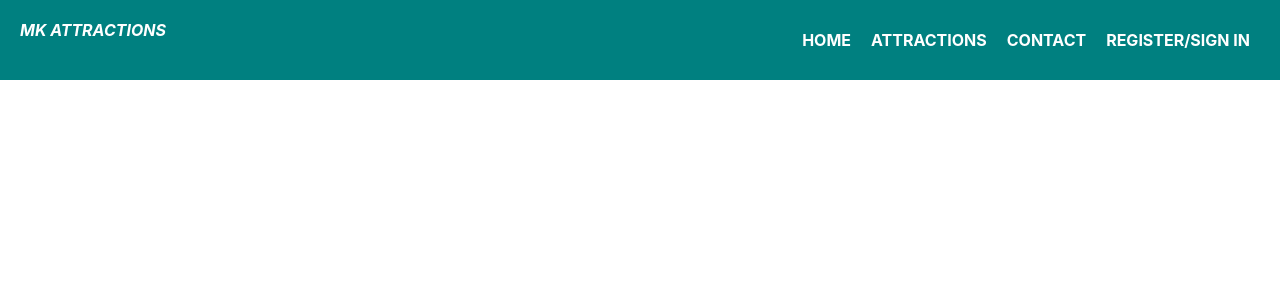
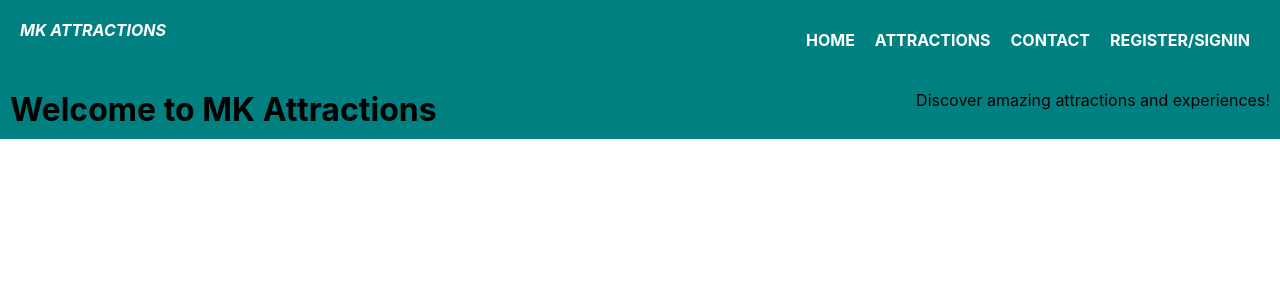
Before and after one commit to hannahro15/Django-React-With-Me-Project, a React (Create React App) app in the folder frontend/reactapp/: page / in a window 1280 px wide. Shown: the top 300 px of the page. Built offline with nearby package versions, Linux system fonts and the light colour scheme.

Commit message:
Add links to navbar items and create basic functions for components

```diff
--- a/frontend/reactapp/package.json
+++ b/frontend/reactapp/package.json
@@ -11,6 +11,7 @@
     "react-bootstrap": "^2.10.10",
     "react-dom": "^19.1.1",
     "react-router": "^7.8.2",
+    "react-router-dom": "^7.8.2",
     "react-scripts": "5.0.1",
     "web-vitals": "^2.1.4"
   },
--- a/frontend/reactapp/src/App.js
+++ b/frontend/reactapp/src/App.js
@@ -1,28 +1,46 @@
 import './App.css';
+import { Routes, Route, Link } from "react-router-dom";
 import Container from 'react-bootstrap/Container';
 import Nav from 'react-bootstrap/Nav';
 import Navbar from 'react-bootstrap/Navbar';
 import NavDropdown from 'react-bootstrap/NavDropdown';
+import Register from "./pages/register-signin/Register.jsx"
+import Signin from "./pages/register-signin/Sign-in.jsx"
+import Home from "./pages/home/Home.jsx"
+import Attractions from "./pages/attractions/Attractions.jsx"
+import Contact from "./pages/contact/Contact.jsx"
 
 function App() {
   return (
+    <div className="app">
       <Navbar expand="lg" className="bg-body-tertiary">
         <Container>
-        <Navbar.Brand className="logo" href="#home">MK Attractions</Navbar.Brand>
+          <Navbar.Brand as={Link} to="/" className="logo">MK Attractions</Navbar.Brand>
           <Navbar.Collapse id="basic-navbar-nav">
             <Nav className="me-auto">
-            <Nav.Link className="nav-link" href="#home">Home</Nav.Link>
-            <Nav.Link className="nav-link" href="#attractions">Attractions</Nav.Link>
-            <Nav.Link className="nav-link" href="#contact">Contact</Nav.Link>
-            <NavDropdown title="Register/Sign In" id="basic-nav-dropdown">
-              <NavDropdown.Item className="nav-link" href="#register">Register</NavDropdown.Item>
-              <NavDropdown.Item className="nav-link" href="#sign-in">Sign In</NavDropdown.Item>
+              <Nav.Link as={Link} to="/" className="nav-link">Home</Nav.Link>
+              <Nav.Link as={Link} to="/attractions" className="nav-link">Attractions</Nav.Link>
+              <Nav.Link as={Link} to="/contact" className="nav-link">Contact</Nav.Link>
+              <NavDropdown title="Register/Signin" id="basic-nav-dropdown">
+                <NavDropdown.Item as={Link} to="/register" className="nav-link">Register</NavDropdown.Item>
+                <NavDropdown.Item as={Link} to="/sign-in" className="nav-link">Sign In</NavDropdown.Item>
               </NavDropdown>
             </Nav>
           </Navbar.Collapse>
         </Container>
       </Navbar>
+
+      <Routes >
+        <Route path="/" element={<Home />} />
+        <Route path="/attractions" element={<Attractions />} />
+        <Route path="/contact" element={<Contact />} />
+        <Route path="/register" element={<Register />} />
+        <Route path="/sign-in" element={<Signin />} />
+      </Routes >
+    </div >
   );
 }
 
+
+
 export default App;
--- a/frontend/reactapp/src/index.js
+++ b/frontend/reactapp/src/index.js
@@ -1,5 +1,6 @@
 import React from 'react';
 import ReactDOM from 'react-dom/client';
+import { BrowserRouter } from 'react-router-dom';
 import './index.css';
 import App from './App';
 import reportWebVitals from './reportWebVitals';
@@ -7,7 +8,9 @@ import reportWebVitals from './reportWebVitals';
 const root = ReactDOM.createRoot(document.getElementById('root'));
 root.render(
   <React.StrictMode>
-    <App />
+    <BrowserRouter>
+      <App />
+    </BrowserRouter>
   </React.StrictMode>
 );
 
--- a/frontend/reactapp/src/pages/attractions/Attractions.jsx
+++ b/frontend/reactapp/src/pages/attractions/Attractions.jsx
@@ -0,0 +1,13 @@
+import React from 'react';
+import Container from 'react-bootstrap/Container';
+
+function Attractions() {
+  return (
+    <Container className="mt-4">
+      <h1>Attractions</h1>
+      <p>Explore our fantastic attractions!</p>
+    </Container>
+  );
+}
+
+export default Attractions;
--- a/frontend/reactapp/src/pages/contact/Contact.jsx
+++ b/frontend/reactapp/src/pages/contact/Contact.jsx
@@ -0,0 +1,13 @@
+import React from 'react';
+import Container from 'react-bootstrap/Container';
+
+function Contact() {
+  return (
+    <Container className="mt-4">
+      <h1>Contact Us</h1>
+      <p>Get in touch with us!</p>
+    </Container>
+  );
+}
+
+export default Contact;
--- a/frontend/reactapp/src/pages/home/Home.jsx
+++ b/frontend/reactapp/src/pages/home/Home.jsx
@@ -0,0 +1,13 @@
+import React from 'react';
+import Container from 'react-bootstrap/Container';
+
+function Home() {
+  return (
+    <Container className="mt-4">
+      <h1>Welcome to MK Attractions</h1>
+      <p>Discover amazing attractions and experiences!</p>
+    </Container>
+  );
+}
+
+export default Home;
--- /dev/null
+++ b/frontend/reactapp/src/pages/register-signin/Register.jsx
@@ -0,0 +1,5 @@
+function Register() {
+
+}
+
+export default Register;
--- /dev/null
+++ b/frontend/reactapp/src/pages/register-signin/Sign-in.jsx
@@ -0,0 +1,5 @@
+function Signin() {
+
+}
+
+export default Signin;
```
Also changed, not shown: frontend/reactapp/src/pages/register-sign In/Register.jsx (deleted), frontend/reactapp/src/pages/register-sign In/Sign-in.jsx (deleted), 1 other file (tests, documents, lock files or other folders). Lines whose indentation alone changed are shown as unchanged.
